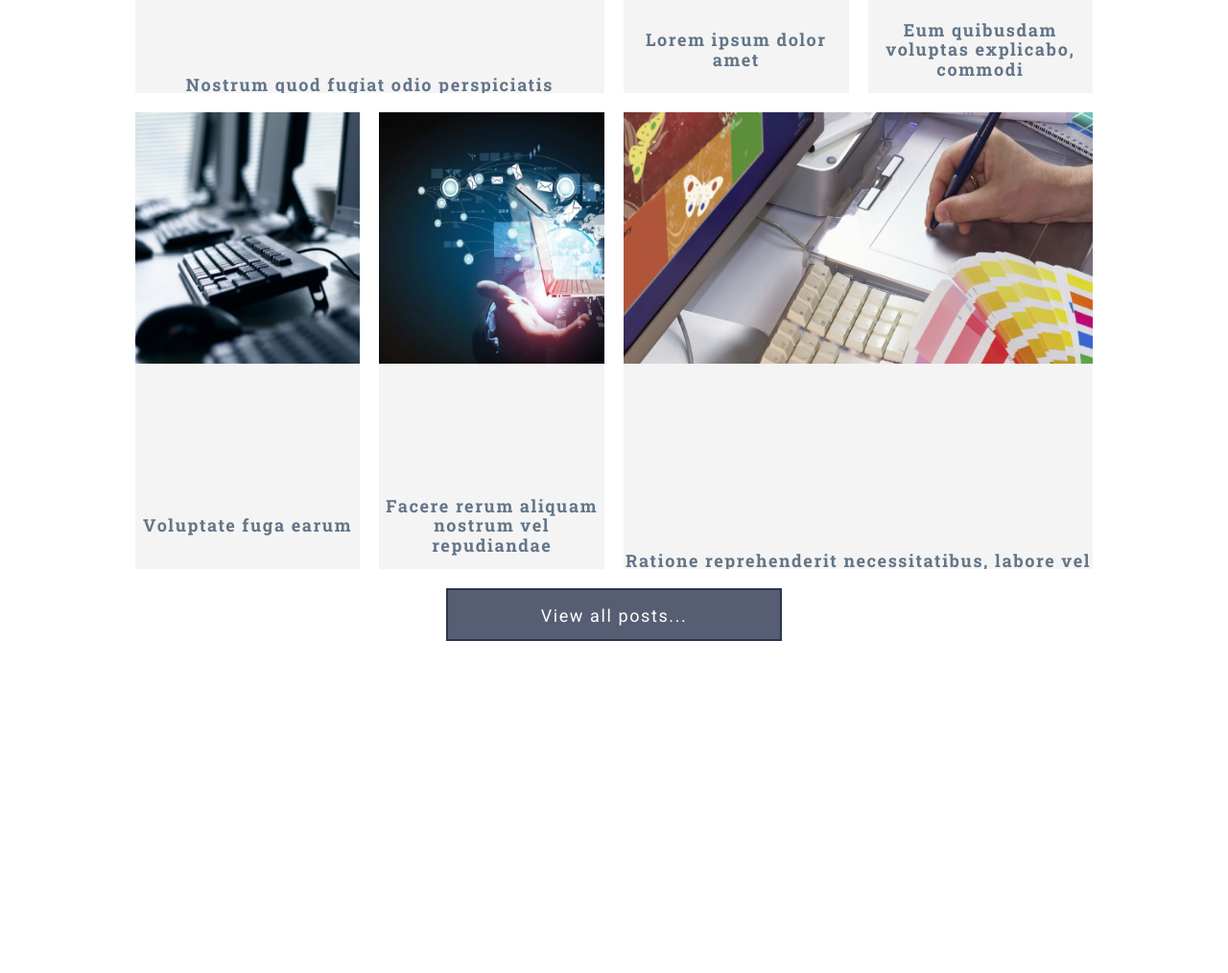
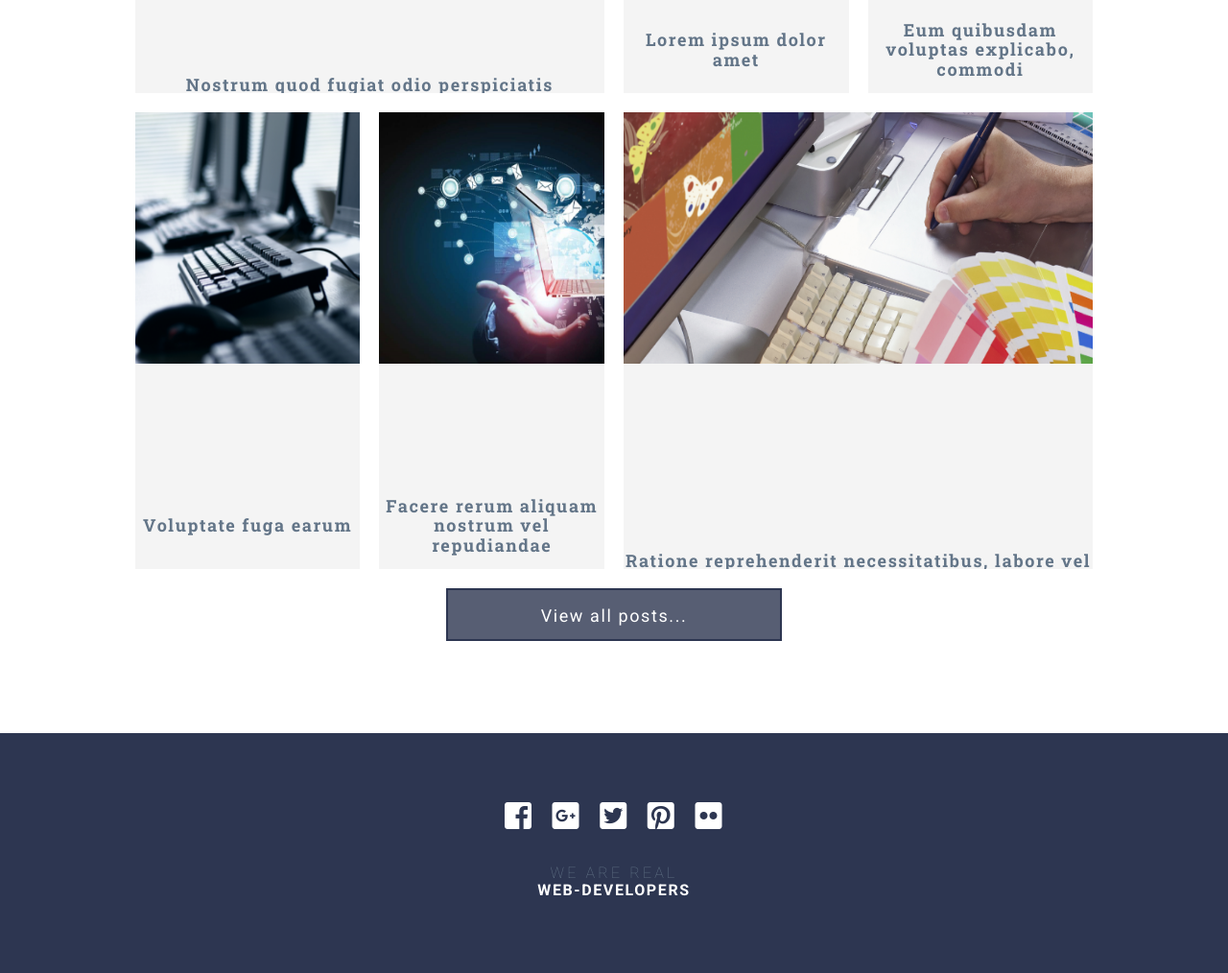
Before and after one commit to MrAllex/grid-template-master, a website: page index.html in a window 1280 px wide. Shown: the part 3145-4159 px from the top of the page at 96% size. Before the commit the page ends 3864 px from the top, so only its background shows below. Drawn offline with Linux system fonts and the light colour scheme.

Commit message:
Сделан footer

```diff
--- a/assets/scss/_footer.scss
+++ b/assets/scss/_footer.scss
@@ -0,0 +1,25 @@
+.footer {
+    height: 250px;
+    background-color: $color-main;
+    margin-top: 45px;
+    text-align: center;
+}
+
+.footer__icons {
+    display: flex;
+   justify-content: center;
+}
+
+.fab {
+    padding: 70px 10px 10px 10px;
+    transition: 0.5s;
+
+    &:hover {
+        transition: 1s;
+            color: $color-accent;
+        }
+}
+
+.footer_copy {
+    padding: 25px;
+}
--- a/index.html
+++ b/index.html
@@ -213,7 +213,19 @@
       </div>
     </div>
 
+    <footer class="footer">
+      <div class="footer__icons">
+        <a href="#"> <i class="fab fa-facebook-square fa-2x"></i></a>
+        <a href="#"> <i class="fab fa-google-plus-square fa-2x"></i></a>
+        <a href="#"> <i class="fab fa-twitter-square fa-2x"></i></a>
+        <a href="#"> <i class="fab fa-pinterest-square fa-2x"></i></a>
+        <a href="#"> <i class="fab fa-flickr fa-2x"></i></a>
+      </div>
+      <div class="footer_copy">
+        <span style="font-weight: 150; letter-spacing: 0.2em;">WE ARE REAL</span> <br>
+        <span style="font-weight: 700; color: #ffffff;">WEB-DEVELOPERS</span>
+      </div>
+    </footer>
     <script src="libs/jquery/dist/jquery.min.js"></script>
     <script src="assets/js/main.js"></script>
-  </body>
 </html>
```
Also changed, not shown: assets/css/style.css, 1 other file.
